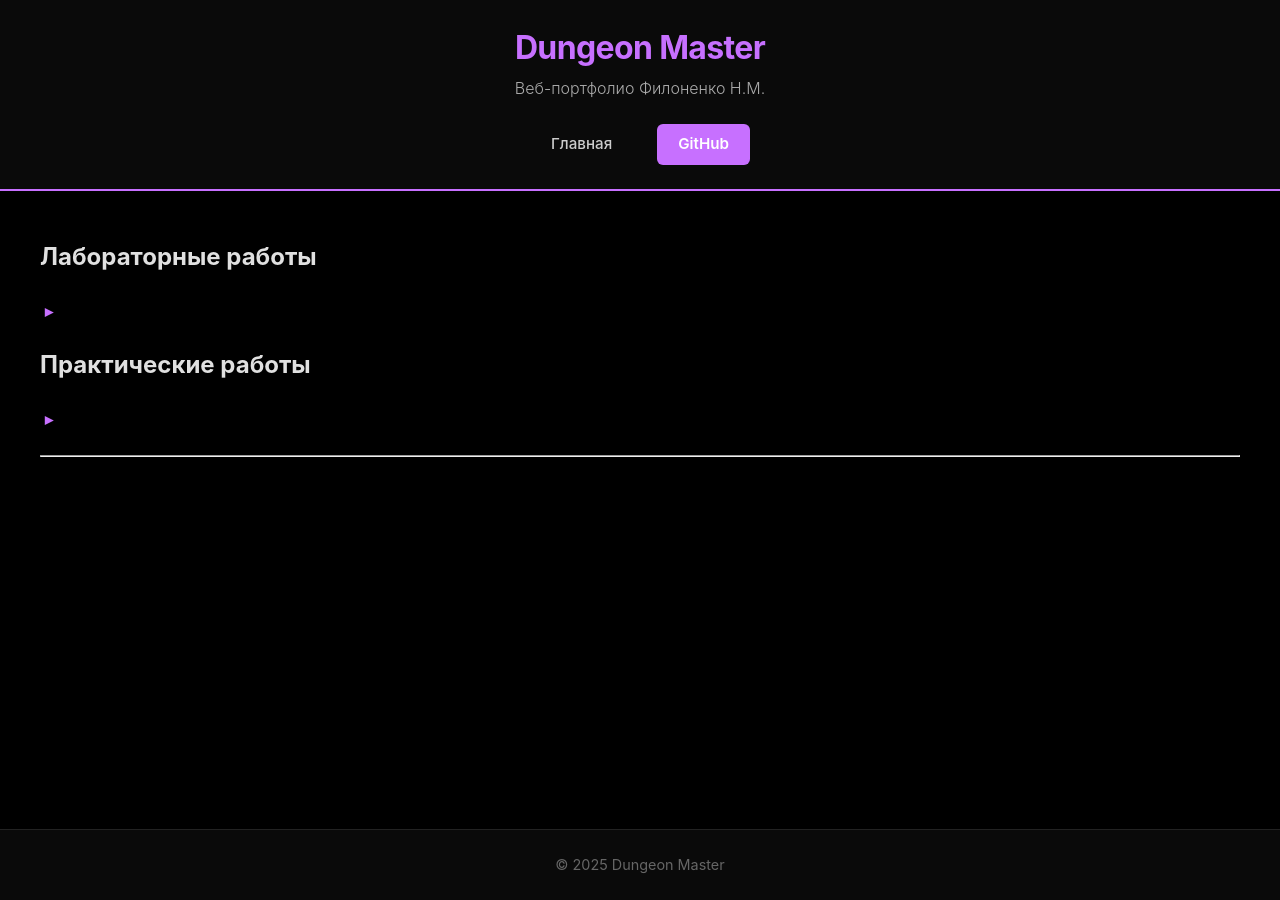
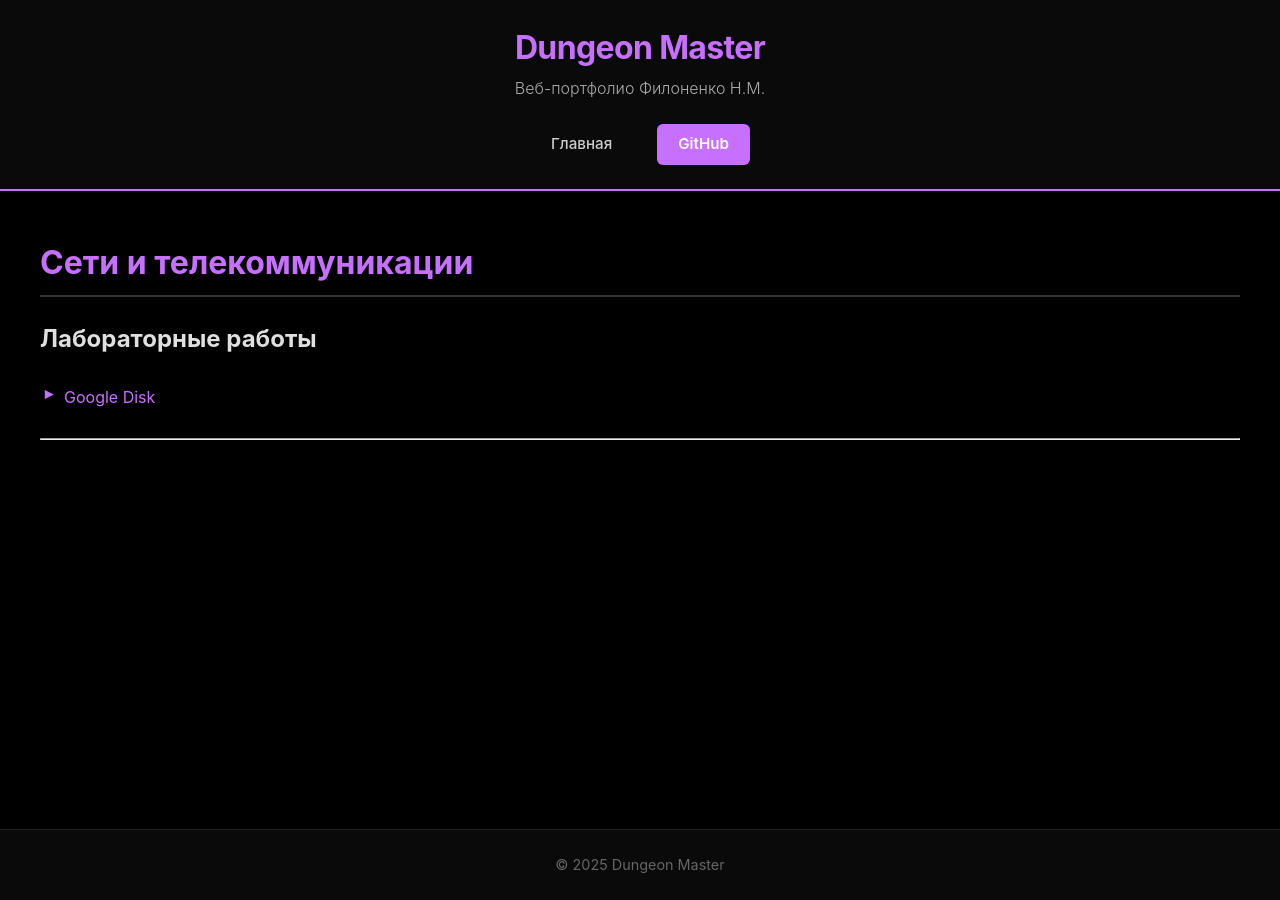
Before and after one commit to JunHerz/JunHerz.github.io, a Jekyll site: the page built from courses/3-course/seti_telekom.md, in a window 1280 px wide. Built offline with Jekyll 4.4.1, drawn with Linux system fonts in a browser that asks for light colours.

Commit message:
Update seti_telekom.md

```diff
--- a/courses/3-course/seti_telekom.md
+++ b/courses/3-course/seti_telekom.md
@@ -3,10 +3,9 @@ layout: default
 title: "Сети и телекоммуникации"
 ---
 
+# Сети и телекоммуникации
+
 ## Лабораторные работы
-- []()
-
-## Практические работы
-- []()
+- [Google Disk](https://drive.google.com/drive/folders/1BHZ33NsvH0BMGPHKkNsRj4SCT8-_Cd1L?usp=drive_link)
 
 ---
```
